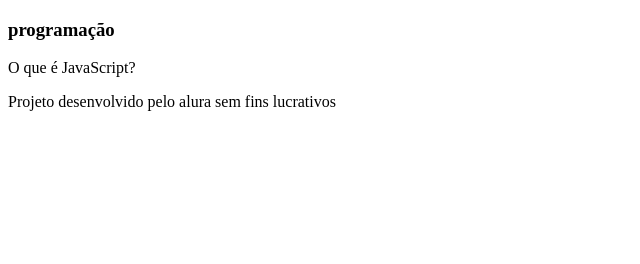
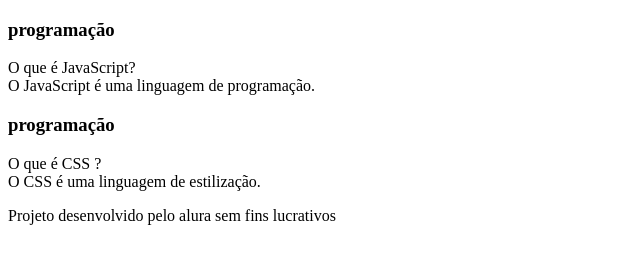
Before and after one commit to CARLOS-012/Flashcards, a plain HTML site: page index.html in a window 1280 px wide. Shown: the whole page, without its empty margins (0-640 px from the left). Drawn offline with Linux system fonts and the light colour scheme; files that its build step writes are made by us from their sources.

Commit message:
Add files via upload

```diff
--- a/index.html
+++ b/index.html
@@ -4,6 +4,7 @@
     <meta charset="UTF-8">
     <meta http-equiv="X-UA-Compatible" content="IE=edge">
     <meta name="viewport" content="width=device-width, initial-scale=1.0">
+    <link rel="stylesheet" href="assets/style.css">
     <title>flashcard</title>
 </head>
 <body>
@@ -15,6 +16,18 @@
            <div class="cartão__conteudo__pergunta">
             O que é JavaScript?
            </div>
+           <div class="cartão__conteudo__resposta">
+            O JavaScript é uma linguagem de programação.
+           </div>
+           </div> <article class="cartão">
+           <div class="cartão__conteudo"></div>
+           <h3 >programação</h3>
+           <div class="cartão__conteudo__pergunta">
+            O que é CSS ?
+           </div>
+           <div class="cartão__conteudo__resposta">
+            O CSS é uma linguagem de estilização.
+           </div>
         </article>
      </section>
     </main>
```
Also changed, not shown: style.css (added).
